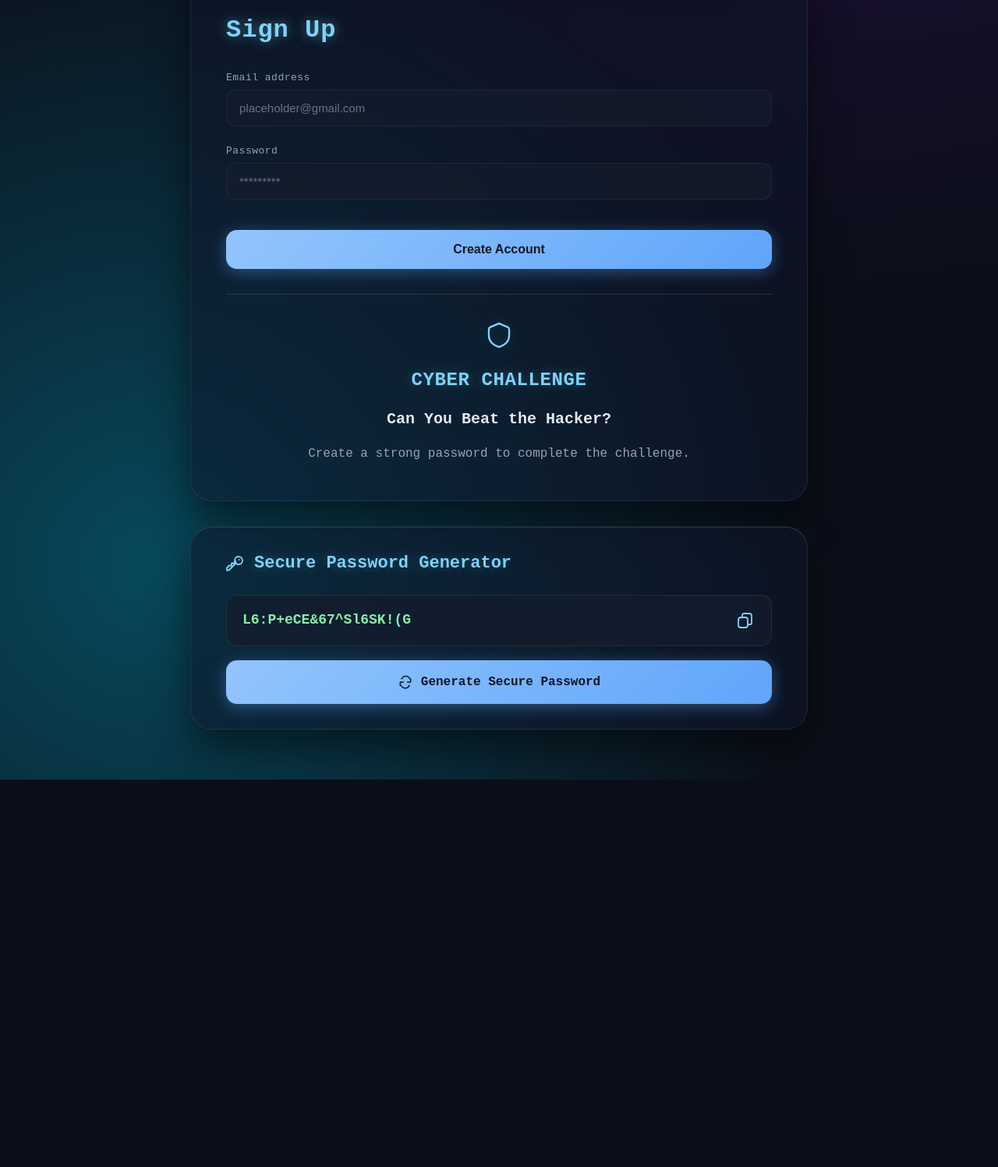
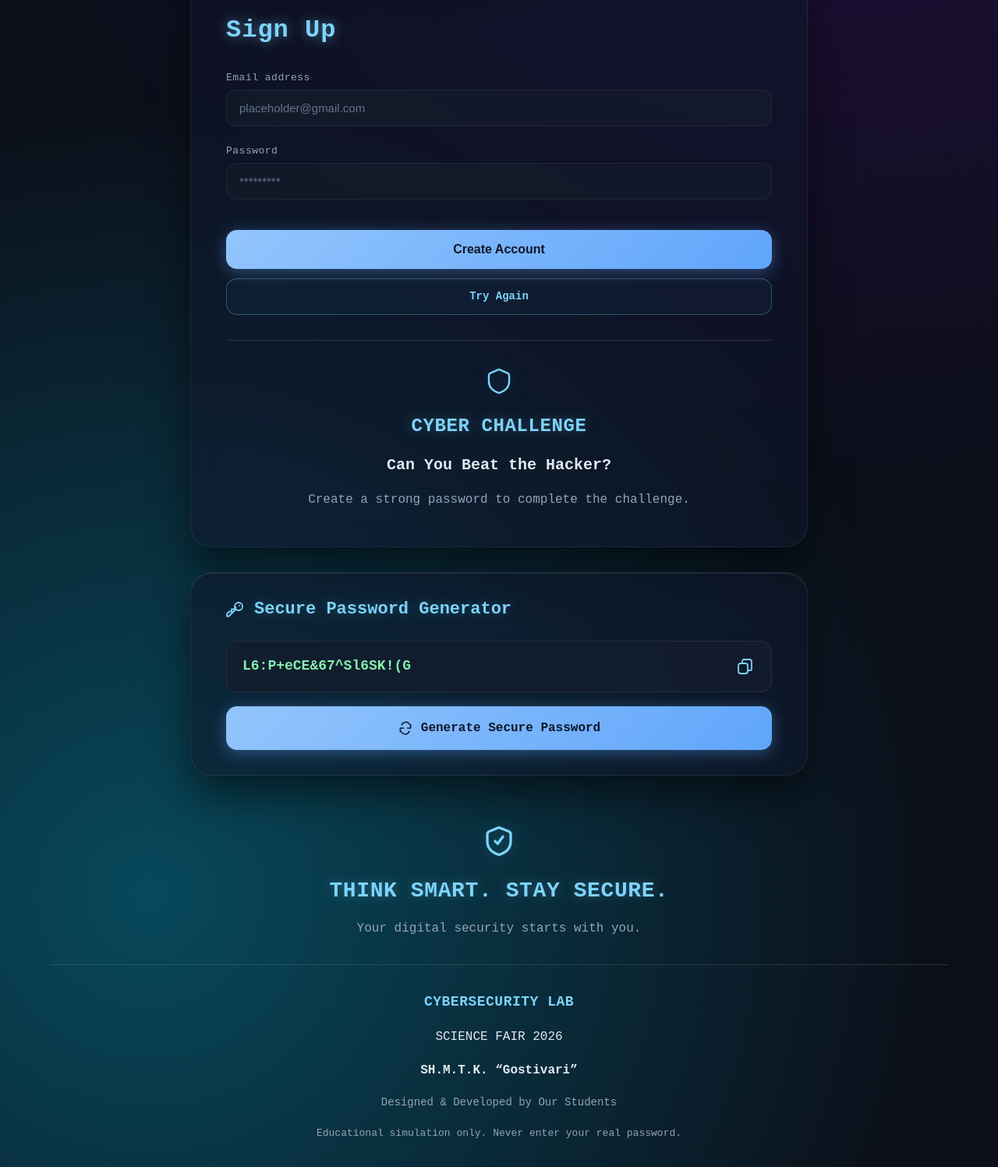
Before and after one commit to AAXO5/Panairi-Shkences, a plain HTML site: page index.html in a window 1280 px wide. Shown: the part 843-2340 px from the top of the page at 78% size. Before the commit the page ends 1843 px from the top, so only its background shows below. Drawn offline with Linux system fonts and the light colour scheme.

Commit message:
Add signup retry button and themed footer

```diff
--- a/index.html
+++ b/index.html
@@ -64,6 +64,7 @@
       </div>
     </div>
     <button type="submit" class="submit-btn">Create Account</button>
+    <button type="button" id="try-again" class="try-again-btn">Try Again</button>
   </form>
   <section class="cyber-challenge" aria-labelledby="challenge-title" aria-live="polite" aria-atomic="true">
     <div class="challenge-panel">
@@ -109,6 +110,22 @@
 </section>
 </main>
 
+<footer class="lab-footer" aria-labelledby="footer-motto">
+  <svg class="footer-shield" viewBox="0 0 48 48" fill="none" aria-hidden="true">
+    <path d="M24 3 9 9a5 5 0 0 0-3 4.6V24c0 10.5 6.5 17.5 18 21 11.5-3.5 18-10.5 18-21V13.6A5 5 0 0 0 39 9L24 3Z" stroke="currentColor" stroke-width="4" stroke-linecap="round" stroke-linejoin="round"/>
+    <path d="m18 24 4 4 8-11" stroke="currentColor" stroke-width="4" stroke-linecap="round" stroke-linejoin="round"/>
+  </svg>
+  <h2 id="footer-motto">THINK SMART. STAY SECURE.</h2>
+  <p class="footer-tagline">Your digital security starts with you.</p>
+  <div class="footer-credits">
+    <p class="footer-lab">CYBERSECURITY LAB</p>
+    <p class="footer-event">SCIENCE FAIR 2026</p>
+    <p class="footer-school">SH.M.T.K. “Gostivari”</p>
+    <p class="footer-byline">Designed &amp; Developed by Our Students</p>
+    <p class="footer-notice">Educational simulation only. Never enter your real password.</p>
+  </div>
+</footer>
+
 <div id="custom-overlay" class="overlay-backdrop">
   <div class="overlay-box">
     <h3>Alert </h3>
--- a/source.js
+++ b/source.js
@@ -304,6 +304,12 @@ passwordInput.addEventListener('input', () => {
   updateSignupFeedback();
 });
 signupEmail.addEventListener('input', () => setChallengeCompleted(false));
+document.getElementById('try-again').addEventListener('click', () => {
+  signupForm.reset();
+  setChallengeCompleted(false);
+  updateSignupFeedback();
+  signupEmail.focus();
+});
 signupForm.addEventListener('submit', event => {
   event.preventDefault();
   updateSignupFeedback();
--- a/style.css
+++ b/style.css
@@ -413,6 +413,30 @@
           transform: translateY(-2px);
           box-shadow: 0 6px 25px rgba(96, 165, 250, 0.6);
         }
+        .try-again-btn {
+          width: 100%;
+          min-height: 44px;
+          margin-top: 12px;
+          padding: 12px 16px;
+          border: 1px solid rgba(125, 211, 252, 0.3);
+          border-radius: 14px;
+          background: rgba(56, 189, 248, 0.04);
+          color: #7dd3fc;
+          font: bold 14px/1.5 monospace, sans-serif;
+          cursor: pointer;
+          transition: background-color 300ms ease, border-color 300ms ease;
+        }
+
+        .try-again-btn:hover {
+          border-color: #7dd3fc;
+          background: rgba(56, 189, 248, 0.1);
+        }
+
+        .try-again-btn:focus-visible {
+          outline: 2px solid #7dd3fc;
+          outline-offset: 4px;
+        }
+
         .lab-content.has-feedback .signup-container {
           padding: 32px;
         }
@@ -773,6 +797,89 @@
             }
         }
 
+        .lab-footer {
+          box-sizing: border-box;
+          width: calc(100% - 32px);
+          max-width: 1200px;
+          margin-top: auto;
+          padding: 0 24px 32px;
+          text-align: center;
+        }
+
+        .footer-shield {
+          display: block;
+          width: 40px;
+          height: 40px;
+          margin: 0 auto;
+          color: #7dd3fc;
+          filter: drop-shadow(0 0 10px rgba(56, 189, 248, 0.3));
+        }
+
+        .lab-footer h2 {
+          margin: 24px 0 16px;
+          color: #7dd3fc;
+          font-size: clamp(20px, 3vw, 28px);
+          line-height: 1.4;
+          letter-spacing: 0.6px;
+          text-shadow: 0 0 15px rgba(125, 211, 252, 0.3);
+          text-wrap: balance;
+        }
+
+        .footer-tagline {
+          margin: 0;
+          color: #94a3b8;
+          font-size: 16px;
+          line-height: 1.7;
+          text-wrap: balance;
+        }
+
+        .footer-credits {
+          margin-top: 32px;
+          padding-top: 32px;
+          border-top: 1px solid rgba(255, 255, 255, 0.12);
+        }
+
+        .footer-credits p {
+          margin: 0 0 16px;
+          line-height: 1.7;
+          text-wrap: balance;
+        }
+
+        .footer-lab {
+          color: #7dd3fc;
+          font-size: 18px;
+          font-weight: bold;
+          letter-spacing: 0.5px;
+        }
+
+        .footer-event,
+        .footer-school {
+          color: #e2e8f0;
+          font-size: 16px;
+        }
+
+        .footer-school {
+          font-weight: bold;
+        }
+
+        .footer-byline {
+          color: #94a3b8;
+          font-size: 14px;
+        }
+
+        .footer-credits .footer-notice {
+          margin-bottom: 0;
+          color: #94a3b8;
+          font-size: 13px;
+        }
+
+        @media (max-width: 480px) {
+          .lab-footer {
+            padding-right: 8px;
+            padding-left: 8px;
+          }
+        }
+
 .overlay-backdrop {
   display: none;
   position: fixed;
```
